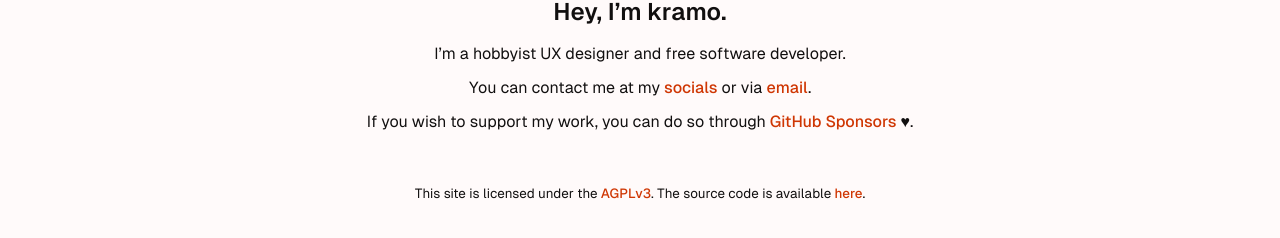
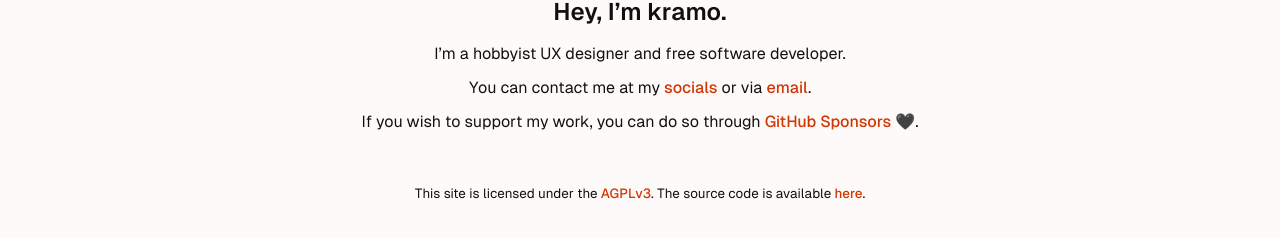
Before and after one commit to kra-mo/kramo.page, a Jekyll site: the page built from about/index.md, in a window 1280 px wide. Shown: the part 332-570 px from the top of the page. Built offline with Jekyll 4.4.1, drawn with Linux system fonts in a browser that asks for light colours.

```diff
--- a/about/index.md
+++ b/about/index.md
@@ -49,7 +49,7 @@ I'm a hobbyist UX designer and free software developer.
 
 You can contact me at my [socials](/links/) or via <a href="&#109;a&#105;&#108;&#116;&#111;&#58;&#99;&#111;&#110;&#116;&#97;&#99;&#116;&#64;&#107;&#114;&#97;&#109;o&period;&#112;&#97;&#103;&#101;">email</a>.
 
-If you wish to support my work, you can do so through [GitHub Sponsors](https://github.com/sponsors/kra-mo) ♥.
+If you wish to support my work, you can do so through [GitHub Sponsors](https://github.com/sponsors/kra-mo) 🖤.
 
 <br>
 
```
